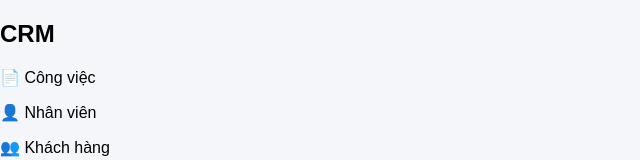
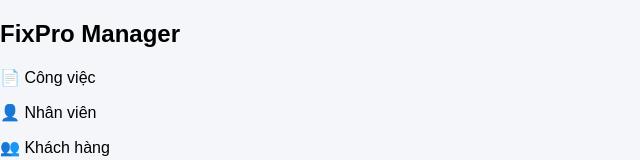
Before and after one commit to wangminhei/crm-task-manager, a Next.js app in the folder frontend/: page / in a window 1280 px wide. Shown: the top 160 px of the page, without its empty margins (0-640 px from the left). Built offline with nearby package versions, Linux system fonts and the light colour scheme; no server answers.

Commit message:
Update sidebar title from 'CRM' to 'FixPro Manager'

```diff
--- a/frontend/app/components/Sidebar.js
+++ b/frontend/app/components/Sidebar.js
@@ -1,7 +1,7 @@
 export default function Sidebar() {
   return (
     <div className="w-64 bg-slate-900 text-white min-h-screen p-5">
-      <h2 className="text-xl font-bold mb-6">CRM</h2>
+      <h2 className="text-xl font-bold mb-6">FixPro Manager</h2>
 
       <div className="space-y-3">
         <p className="bg-blue-500 px-3 py-2 rounded">📄 Công việc</p>
```
